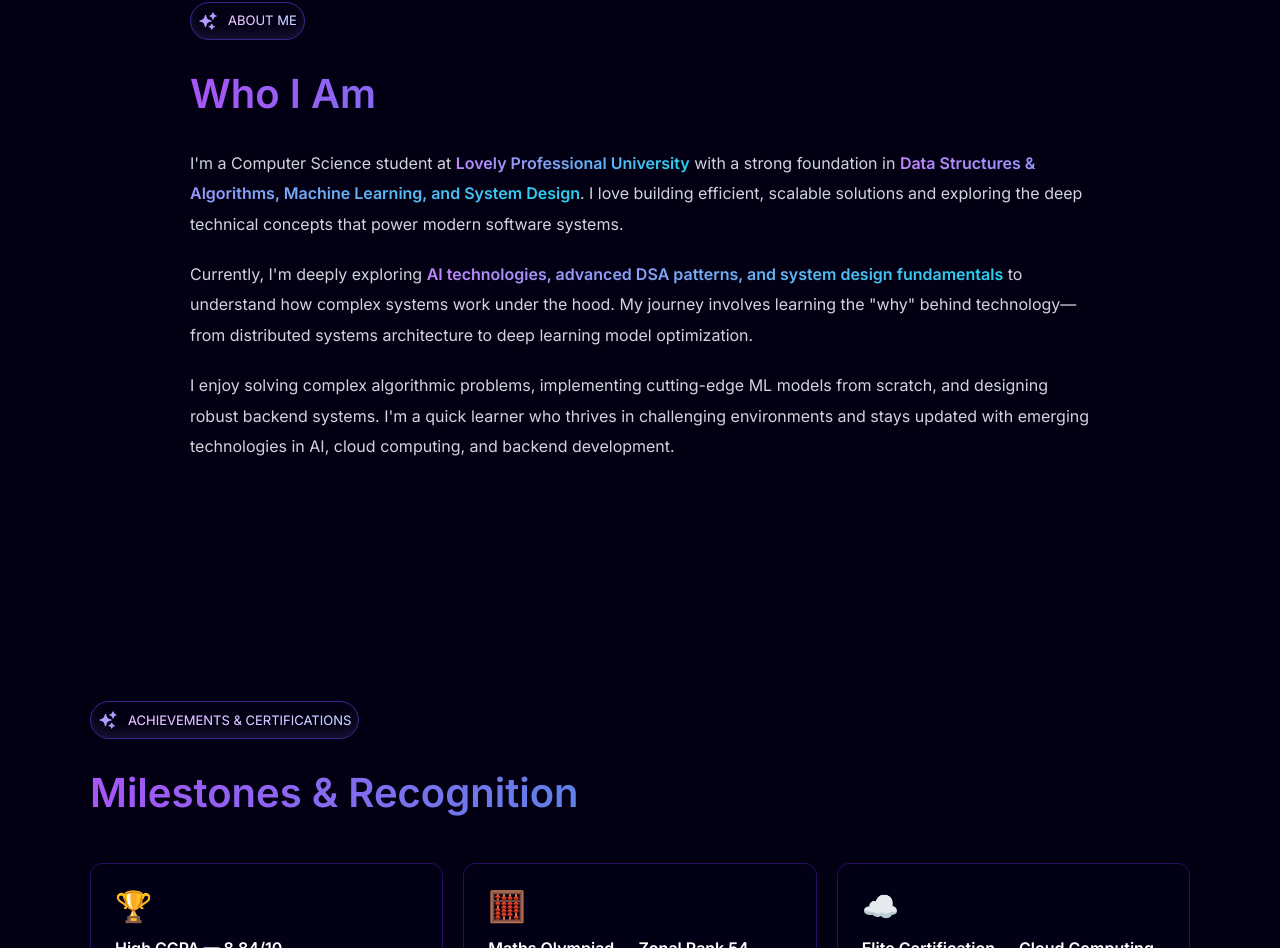
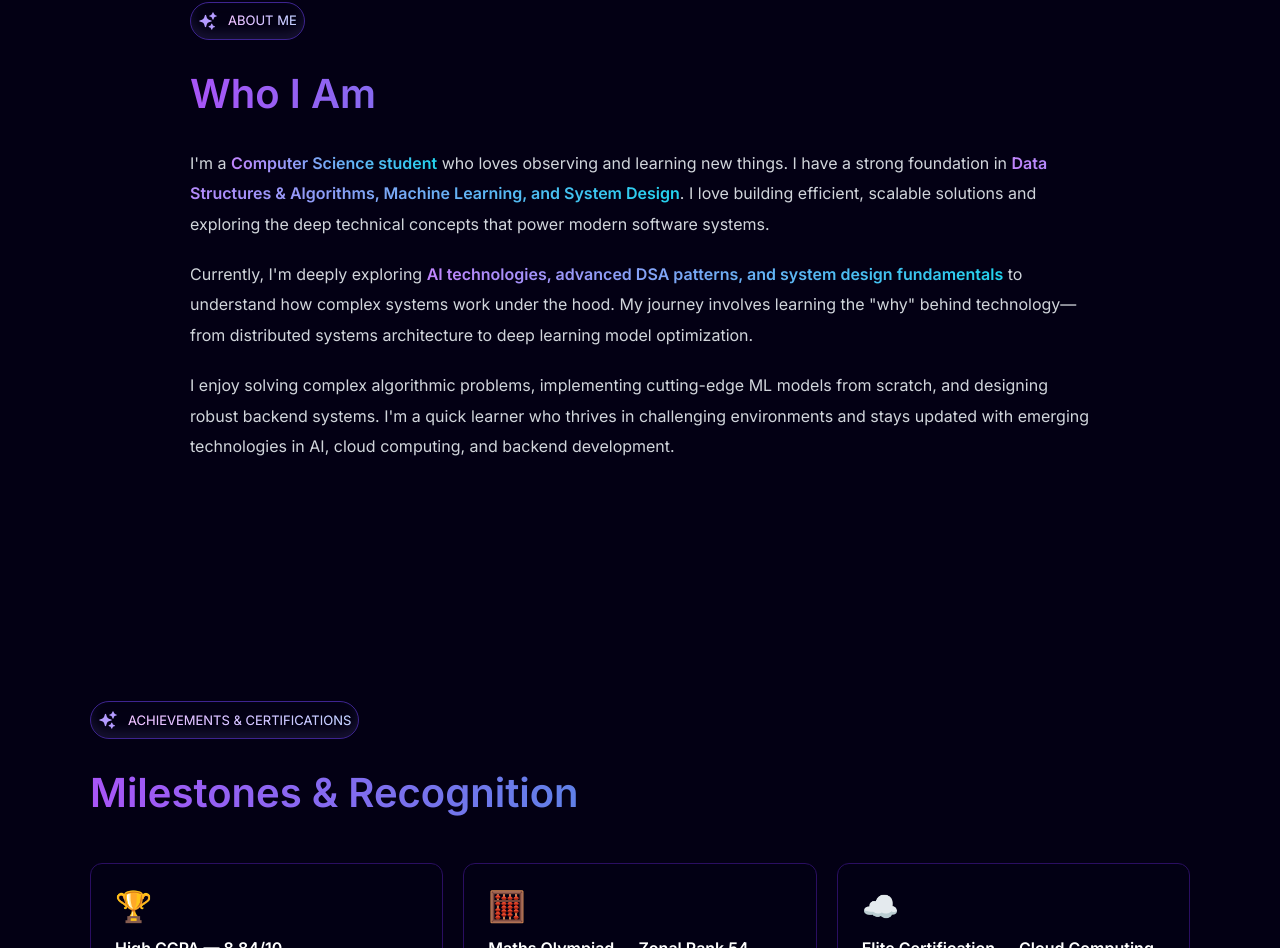
Before and after one commit to shivvrai/Portfolio, a Next.js app: page / in a window 1280 px wide. Shown: the part 879-1827 px from the top of the page. Built offline with nearby package versions, Linux system fonts and the light colour scheme; no server answers; a web font is replaced by a local one.

Commit message:
Update intro text to remove university name and add descriptive text

```diff
--- a/components/main/about.tsx
+++ b/components/main/about.tsx
@@ -36,11 +36,11 @@ export const About = () => {
           className="flex flex-col gap-5 text-gray-300 text-[16px] leading-[1.9]"
         >
           <p>
-            I&apos;m a Computer Science student at{" "}
+            I&apos;m a{" "}
             <span className="text-transparent bg-clip-text bg-gradient-to-r from-purple-400 to-cyan-400 font-semibold">
-              Lovely Professional University
+              Computer Science student
             </span>{" "}
-            with a strong foundation in{" "}
+            who loves observing and learning new things. I have a strong foundation in{" "}
             <span className="text-transparent bg-clip-text bg-gradient-to-r from-purple-400 to-cyan-400 font-semibold">
               Data Structures & Algorithms, Machine Learning, and System Design
             </span>
```
